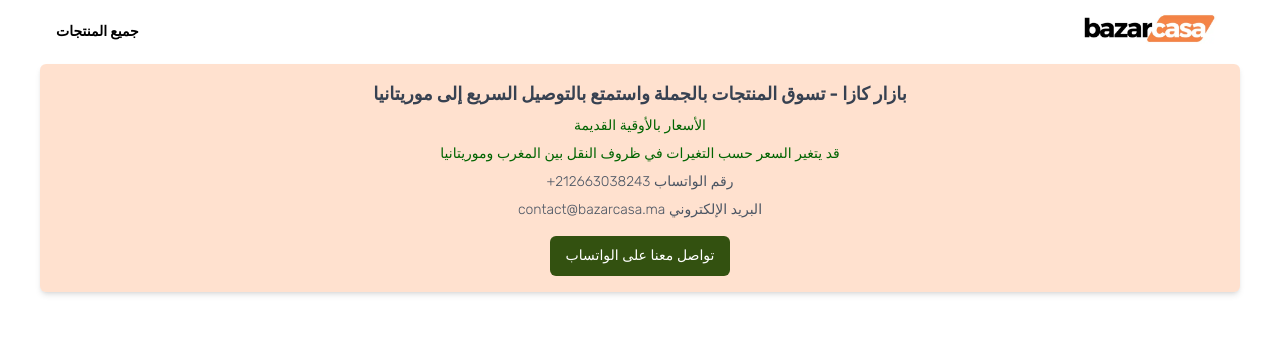
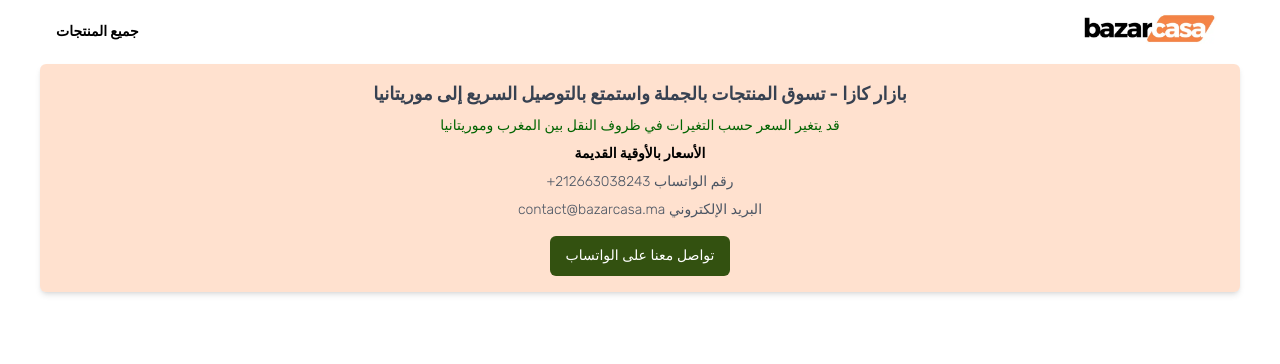
Before and after one commit to moolsbytheway/bazarcasa.ma, a Python web app: template src/templates/home_page.template.j2 in a window 1280 px wide. Shown: the top 364 px of the page. Run offline with Jinja, Linux system fonts and the light colour scheme; the template is opened without the code that fills it, so the values that code supplies are empty.

Commit message:
deploying existing

```diff
--- a/src/templates/home_page.template.j2
+++ b/src/templates/home_page.template.j2
@@ -89,9 +89,9 @@
             <h1 style="text-align: center" class="text-lg font-semibold text-gray-700">بازار كازا - تسوق المنتجات
                 بالجملة واستمتع بالتوصيل السريع إلى موريتانيا</h1>
         </div>
-        <p style="text-align: center;color: darkgreen" class="mt-2 text-sm ">الأسعار بالأوقية القديمة</p>
         <p style="text-align: center;color: darkgreen" class="mt-2 text-sm ">قد يتغير السعر حسب التغيرات في ظروف النقل
             بين المغرب وموريتانيا</p>
+        <b style="text-align: center" class="mt-2 text-sm ">الأسعار بالأوقية القديمة</b>
         <p style="direction: ltr" class="mt-2 text-sm text-gray-600">
             <span>+212663038243</span>
             <span>رقم الواتساب</span>
```
